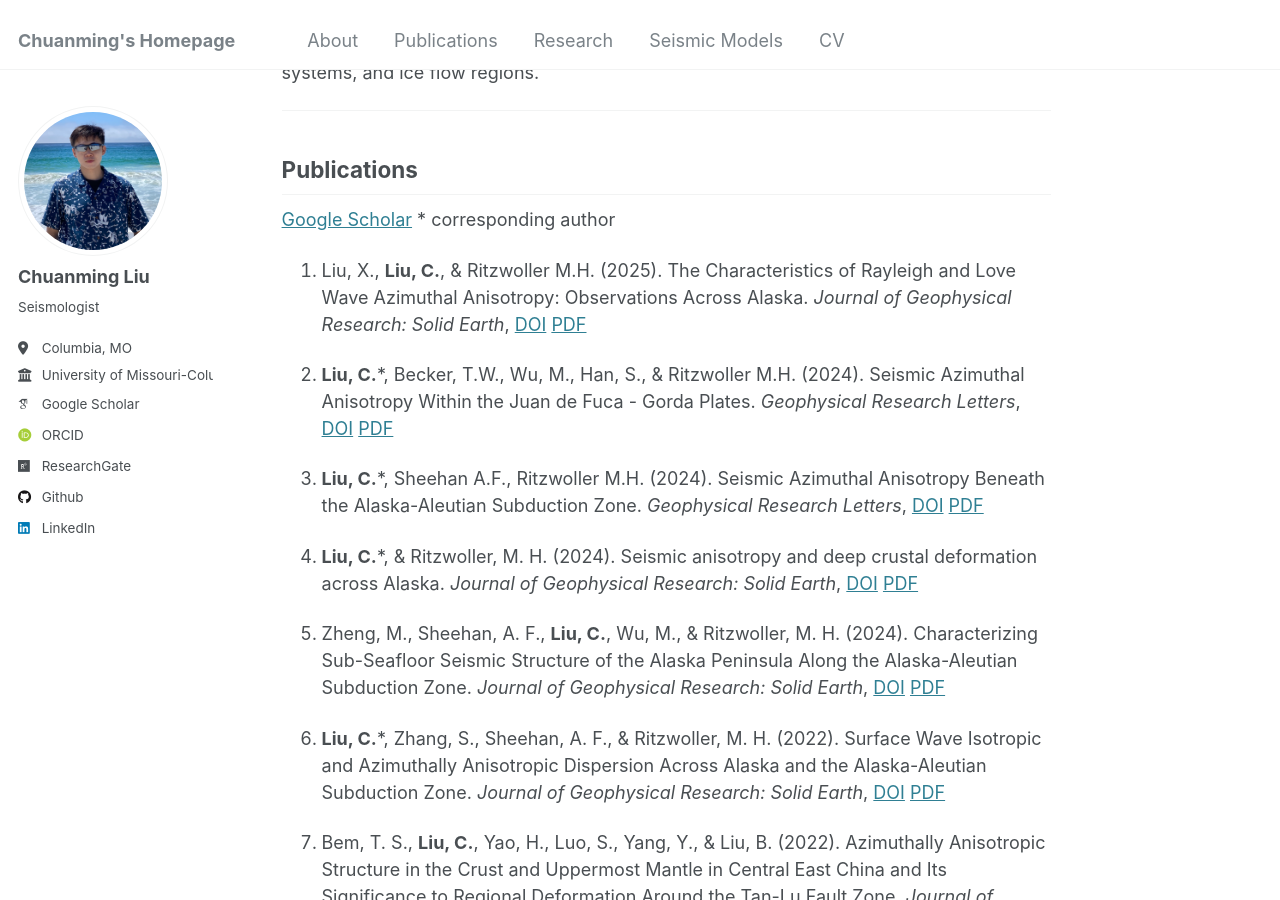
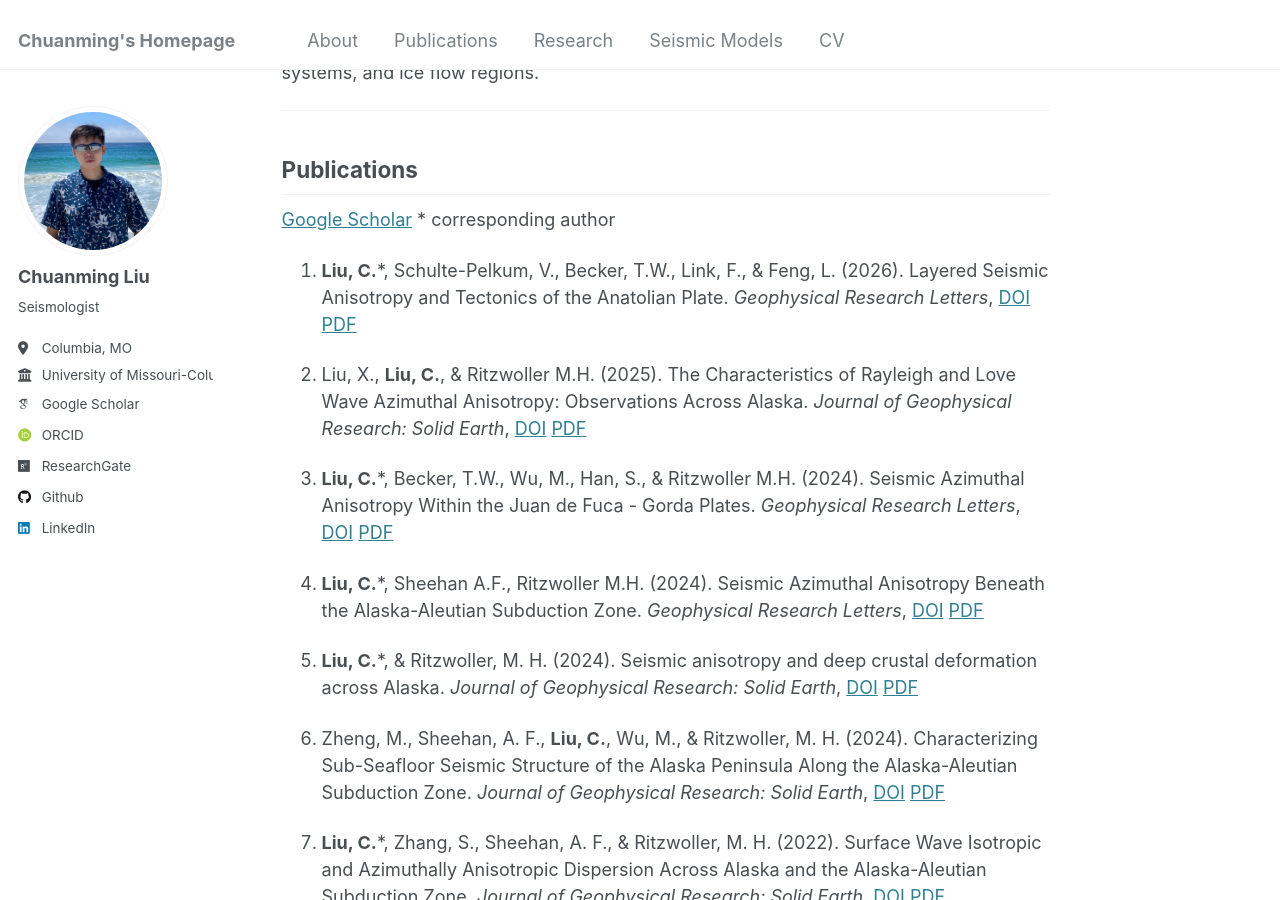
Before and after one commit to Chuanming-Liu/Chuanming-Liu.github.io, a Jekyll site: the page built from _pages/about.md, in a window 1280 px wide and 900 px high, scrolled down 557 px. Built offline with Jekyll 4.4.1, drawn with Linux system fonts in a browser that asks for light colours; some web fonts are replaced.

Commit message:
Add Anatolia seismic anisotropy research and update publications
- Add new publication: Liu et al. (2026) GRL on Anatolia layered anisotropy
- Add Anatolia section to Research page with figure
- Add Anatolia model (#5) to Models page with Zenodo link
- Update Google Scholar ID

Co-Authored-By: Claude Opus 4.5 <noreply@anthropic.com>

```diff
--- a/_config.yml
+++ b/_config.yml
@@ -32,7 +32,7 @@ author:
 
   # Academic websites
 
-  googlescholar: "BY9kYV8AAAAJ"     # just the user id
+  googlescholar: "BIhknmEAAAAJ"     # just the user id
   github: "Chuanming-Liu"          # username only
   researchgate: "Chuanming-Liu-4"  # slug only (if your theme supports it)
   orcid: "0000-0001-8301-9150"     # id only
--- a/_pages/about.md
+++ b/_pages/about.md
@@ -25,29 +25,31 @@ His current research focuses on advancing seismic imaging techniques and explori
 ## Publications {#publications}
 
 
-[Google Scholar](https://scholar.google.com/citations?user=BY9kYV8AAAAJ&hl=en)  * corresponding author
+[Google Scholar](https://scholar.google.com/citations?user=BIhknmEAAAAJ&hl=en)  * corresponding author
 
-1. Liu, X., **Liu, C.**, & Ritzwoller M.H. (2025). The Characteristics of Rayleigh and Love Wave Azimuthal Anisotropy: Observations Across Alaska. *Journal of Geophysical Research: Solid Earth*, [DOI](https://doi.org/10.1029/2025JB032042) [PDF](/files/papers/Liu_2025_JGR.pdf)
+1. **Liu, C.**\*, Schulte-Pelkum, V., Becker, T.W., Link, F., & Feng, L. (2026). Layered Seismic Anisotropy and Tectonics of the Anatolian Plate. *Geophysical Research Letters*, [DOI](https://doi.org/10.1029/2025GL120326) [PDF](/files/papers/Liu_2026_GRL_Anatolia.pdf)
 
-2. **Liu, C.**\*, Becker, T.W., Wu, M., Han, S., & Ritzwoller M.H. (2024). Seismic Azimuthal Anisotropy Within the Juan de Fuca - Gorda Plates. *Geophysical Research Letters*, [DOI](https://doi.org/10.1029/2024GL111835) [PDF](/files/papers/Liu_2024_GRL_JdF.pdf)
+2. Liu, X., **Liu, C.**, & Ritzwoller M.H. (2025). The Characteristics of Rayleigh and Love Wave Azimuthal Anisotropy: Observations Across Alaska. *Journal of Geophysical Research: Solid Earth*, [DOI](https://doi.org/10.1029/2025JB032042) [PDF](/files/papers/Liu_2025_JGR.pdf)
 
-3. **Liu, C.**\*, Sheehan A.F., Ritzwoller M.H. (2024). Seismic Azimuthal Anisotropy Beneath the Alaska-Aleutian Subduction Zone. *Geophysical Research Letters*, [DOI](https://doi.org/10.1029/2024GL109758) [PDF](/files/papers/Liu_2024_GRL_Alu.pdf)
+3. **Liu, C.**\*, Becker, T.W., Wu, M., Han, S., & Ritzwoller M.H. (2024). Seismic Azimuthal Anisotropy Within the Juan de Fuca - Gorda Plates. *Geophysical Research Letters*, [DOI](https://doi.org/10.1029/2024GL111835) [PDF](/files/papers/Liu_2024_GRL_JdF.pdf)
 
-4. **Liu, C.**\*, & Ritzwoller, M. H. (2024). Seismic anisotropy and deep crustal deformation across Alaska. *Journal of Geophysical Research: Solid Earth*, [DOI](https://doi.org/10.1029/2023JB028525) [PDF](/files/papers/Liu_2024_JGR_AK_TTI.pdf)
+4. **Liu, C.**\*, Sheehan A.F., Ritzwoller M.H. (2024). Seismic Azimuthal Anisotropy Beneath the Alaska-Aleutian Subduction Zone. *Geophysical Research Letters*, [DOI](https://doi.org/10.1029/2024GL109758) [PDF](/files/papers/Liu_2024_GRL_Alu.pdf)
 
-5. Zheng, M., Sheehan, A. F., **Liu, C.**, Wu, M., & Ritzwoller, M. H. (2024). Characterizing Sub-Seafloor Seismic Structure of the Alaska Peninsula Along the Alaska-Aleutian Subduction Zone. *Journal of Geophysical Research: Solid Earth*, [DOI](https://doi.org/10.1029/2024jb029862) [PDF](/files/papers/Zheng_2024_JGR_Alu.pdf)
+5. **Liu, C.**\*, & Ritzwoller, M. H. (2024). Seismic anisotropy and deep crustal deformation across Alaska. *Journal of Geophysical Research: Solid Earth*, [DOI](https://doi.org/10.1029/2023JB028525) [PDF](/files/papers/Liu_2024_JGR_AK_TTI.pdf)
 
-6. **Liu, C.**\*, Zhang, S., Sheehan, A. F., & Ritzwoller, M. H. (2022). Surface Wave Isotropic and Azimuthally Anisotropic Dispersion Across Alaska and the Alaska-Aleutian Subduction Zone. *Journal of Geophysical Research: Solid Earth*, [DOI](https://doi.org/10.1029/2022jb024885) [PDF](/files/papers/Liu_2022_JGR_AK_I3.pdf)
+6. Zheng, M., Sheehan, A. F., **Liu, C.**, Wu, M., & Ritzwoller, M. H. (2024). Characterizing Sub-Seafloor Seismic Structure of the Alaska Peninsula Along the Alaska-Aleutian Subduction Zone. *Journal of Geophysical Research: Solid Earth*, [DOI](https://doi.org/10.1029/2024jb029862) [PDF](/files/papers/Zheng_2024_JGR_Alu.pdf)
 
-7. Bem, T. S., **Liu, C.**, Yao, H., Luo, S., Yang, Y., & Liu, B. (2022). Azimuthally Anisotropic Structure in the Crust and Uppermost Mantle in Central East China and Its Significance to Regional Deformation Around the Tan-Lu Fault Zone. *Journal of Geophysical Research: Solid Earth*, [DOI](https://doi.org/10.1029/2021jb023532) [PDF](/files/papers/Bem_2022_JGR_Tan-Lu.pdf)
+7. **Liu, C.**\*, Zhang, S., Sheehan, A. F., & Ritzwoller, M. H. (2022). Surface Wave Isotropic and Azimuthally Anisotropic Dispersion Across Alaska and the Alaska-Aleutian Subduction Zone. *Journal of Geophysical Research: Solid Earth*, [DOI](https://doi.org/10.1029/2022jb024885) [PDF](/files/papers/Liu_2022_JGR_AK_I3.pdf)
 
-8. Zhang, Z., Yao, H., Wang, W., & **Liu, C.** (2022). 3-D Crustal Azimuthal Anisotropy Reveals Multi-Stage Deformation Processes of the Sichuan Basin and Its Adjacent Area, SW China. *Journal of Geophysical Research: Solid Earth*, [DOI](https://doi.org/10.1029/2021jb023289) [PDF](/files/papers/Zhang_2022_JGR_Sichuan.pdf)
+8. Bem, T. S., **Liu, C.**, Yao, H., Luo, S., Yang, Y., & Liu, B. (2022). Azimuthally Anisotropic Structure in the Crust and Uppermost Mantle in Central East China and Its Significance to Regional Deformation Around the Tan-Lu Fault Zone. *Journal of Geophysical Research: Solid Earth*, [DOI](https://doi.org/10.1029/2021jb023532) [PDF](/files/papers/Bem_2022_JGR_Tan-Lu.pdf)
 
-9. Feng, L., **Liu, C.**, & Ritzwoller, M. H. (2020). Azimuthal Anisotropy of the Crust and Uppermost Mantle Beneath Alaska. *Journal of Geophysical Research: Solid Earth*, [DOI](https://doi.org/10.1029/2020jb020076) [PDF](/files/papers/Feng_2020_JGR_AK_azi.pdf)
+9. Zhang, Z., Yao, H., Wang, W., & **Liu, C.** (2022). 3-D Crustal Azimuthal Anisotropy Reveals Multi-Stage Deformation Processes of the Sichuan Basin and Its Adjacent Area, SW China. *Journal of Geophysical Research: Solid Earth*, [DOI](https://doi.org/10.1029/2021jb023289) [PDF](/files/papers/Zhang_2022_JGR_Sichuan.pdf)
 
-10. **Liu, C.**, Yao, H., Yang, H., Shen, W., Fang, H., Hu, S., & Qiao, L. (2019). Direct Inversion for Three-Dimensional Shear Wave Speed Azimuthal Anisotropy Based on Surface Wave Ray Tracing: Methodology and Application to Yunnan, Southwest China. *Journal of Geophysical Research: Solid Earth*, [DOI](https://doi.org/10.1029/2018jb016920) [PDF](/files/papers/Liu_2019_JGR_DsurfAzim.pdf)
+10. Feng, L., **Liu, C.**, & Ritzwoller, M. H. (2020). Azimuthal Anisotropy of the Crust and Uppermost Mantle Beneath Alaska. *Journal of Geophysical Research: Solid Earth*, [DOI](https://doi.org/10.1029/2020jb020076) [PDF](/files/papers/Feng_2020_JGR_AK_azi.pdf)
 
-11. **Liu, C.**, & Yao, H. (2017). Surface Wave Tomography with Spatially Varying Smoothing Based on Continuous Model Regionalization. *Pure and Applied Geophysics*, [DOI](https://doi.org/10.1007/s00024-016-1434-5) [PDF](/files/papers/Liu_2017_PAGeo_Method.pdf)
+11. **Liu, C.**, Yao, H., Yang, H., Shen, W., Fang, H., Hu, S., & Qiao, L. (2019). Direct Inversion for Three-Dimensional Shear Wave Speed Azimuthal Anisotropy Based on Surface Wave Ray Tracing: Methodology and Application to Yunnan, Southwest China. *Journal of Geophysical Research: Solid Earth*, [DOI](https://doi.org/10.1029/2018jb016920) [PDF](/files/papers/Liu_2019_JGR_DsurfAzim.pdf)
+
+12. **Liu, C.**, & Yao, H. (2017). Surface Wave Tomography with Spatially Varying Smoothing Based on Continuous Model Regionalization. *Pure and Applied Geophysics*, [DOI](https://doi.org/10.1007/s00024-016-1434-5) [PDF](/files/papers/Liu_2017_PAGeo_Method.pdf)
 
 
 ---
```
Also changed, not shown: _pages/models.md (+15 -0 lines), _pages/research.md (+6 -1 lines), images/fig_anatolia.png (added), 1 other file.
